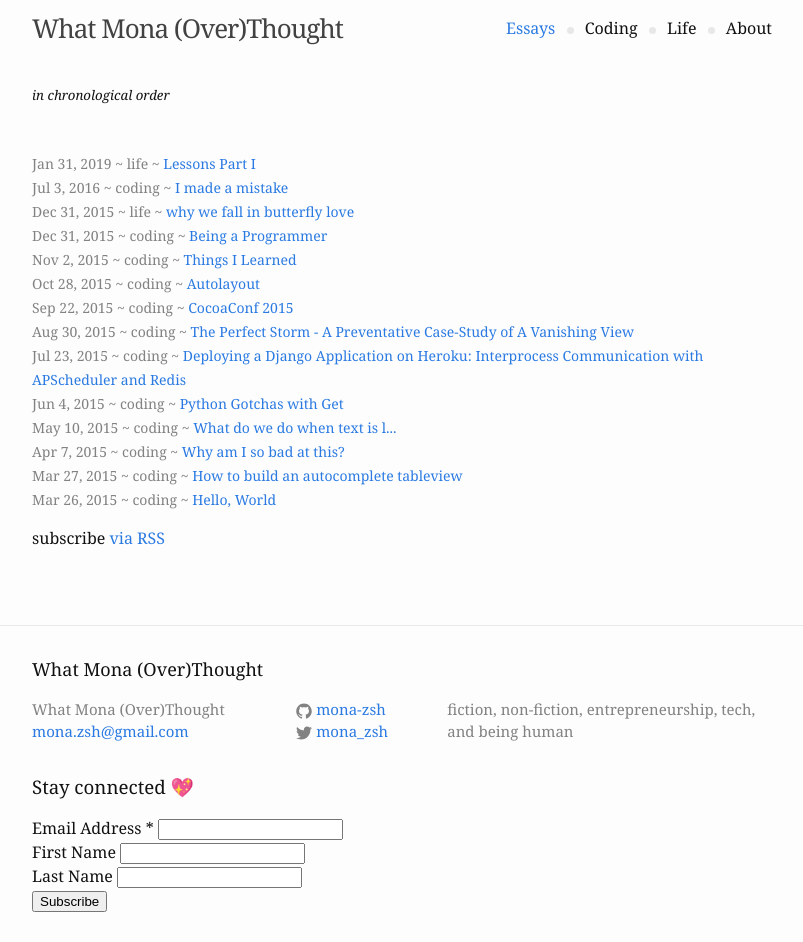
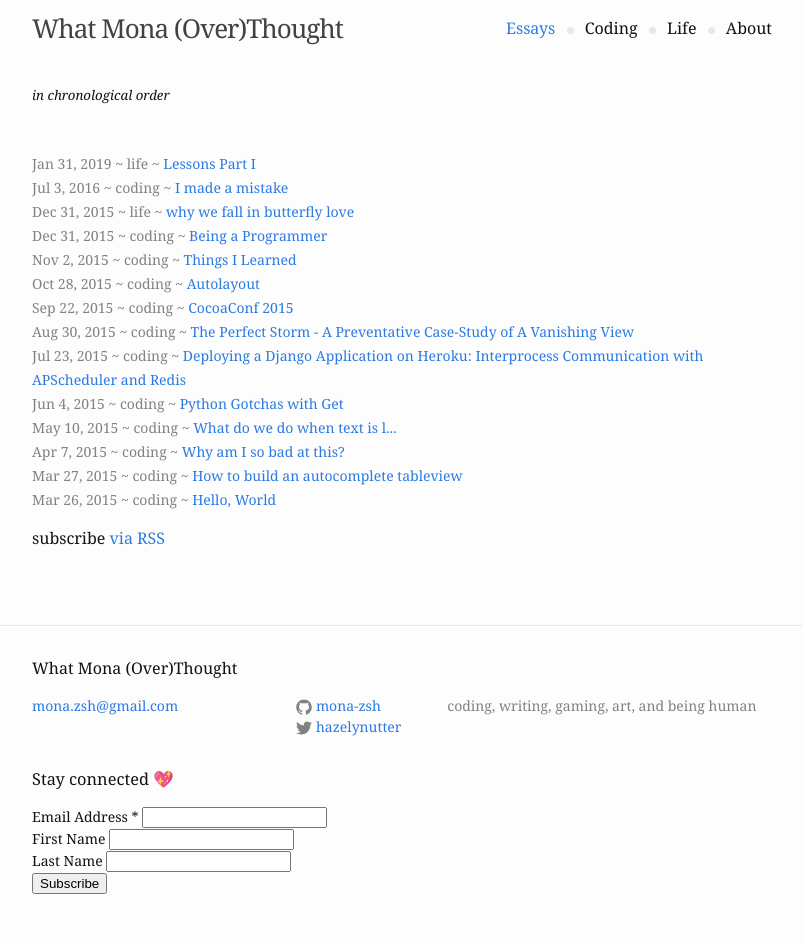
Before and after one commit to mona-zsh/blog, a Jekyll site: the page built from 01-index.html, in a window 1280 px wide. Shown: the whole page, without its empty margins (238-1041 px from the left). Built offline with Jekyll 4.4.1, drawn with Linux system fonts in a browser that asks for light colours; comment, search, counter and statistics services are not loaded.

Commit message:
Update to footer, some minor layout changes

```diff
--- a/_config.yml
+++ b/_config.yml
@@ -2,10 +2,10 @@
 title: What Mona (Over)Thought
 email: mona.zsh@gmail.com
 description: > # this means to ignore newlines until "baseurl:"
-  fiction, non-fiction, entrepreneurship, tech, and being human
+  coding, writing, gaming, art, and being human
 baseurl: ""
-url: "http://www.monazsh.com" # the base hostname & protocol for your site
-twitter_username: mona_zsh
+url: "https://www.monazsh.com" # the base hostname & protocol for your site
+twitter_username: hazelynutter
 github_username:  mona-zsh
 highlighter: rouge
 excerpt_separator: <!--more-->
--- a/_includes/footer.html
+++ b/_includes/footer.html
@@ -7,7 +7,6 @@
     <div class="footer-col-wrapper">
       <div class="footer-col  footer-col-1">
         <ul class="contact-list">
-          <li>{{ site.title }}</li>
           <li><a href="mailto:{{ site.email }}">{{ site.email }}</a></li>
         </ul>
       </div>
--- a/_includes/head.html
+++ b/_includes/head.html
@@ -8,6 +8,6 @@
 
   <link rel="stylesheet" href="{{ "/css/main.css" | prepend: site.baseurl }}">
   <link rel="stylesheet" href="{{ "/css/syntax.css" | prepend: site.baseurl }}">
-  <link rel="canonical" href="{{ page.url | replace:'index.html','' | prepend: site.baseurl | prepend: site.url }}">
+  <link rel="canonical" href="{{ site.url }}{{site.baseurl}}{{ page.url }}" />
   <link rel="alternate" type="application/rss+xml" title="{{ site.title }}" href="{{ "/feed.xml" | prepend: site.baseurl | prepend: site.url }}" />
 </head>
--- a/_sass/_base.scss
+++ b/_sass/_base.scss
@@ -13,6 +13,7 @@ dl, dd, ol, ul, figure {
 /**
  * Basic styling
  */
+
 body {
     font-family: $base-font-family;
     font-size: $base-font-size;
@@ -22,8 +23,6 @@ body {
     background-color: $background-color;
     -webkit-text-size-adjust: 100%;
 }
-
-
 
 /**
  * Set `margin-bottom` to maintain vertical rhythm
--- a/_sass/_layout.scss
+++ b/_sass/_layout.scss
@@ -115,10 +115,11 @@
 .site-footer {
     border-top: 1px solid $grey-color-light;
     padding: $spacing-unit 0;
+    font-size: 14px;
 }
 
 .footer-heading {
-    font-size: 18px;
+    font-size: 16px;
     margin-bottom: $spacing-unit / 2;
 }
 
@@ -129,7 +130,7 @@
 }
 
 .footer-col-wrapper {
-    font-size: 15px;
+    font-size: 14px;
     color: $grey-color;
     margin-left: -$spacing-unit / 2;
     @extend %clearfix;
```
Also changed, not shown: 1 other file.
